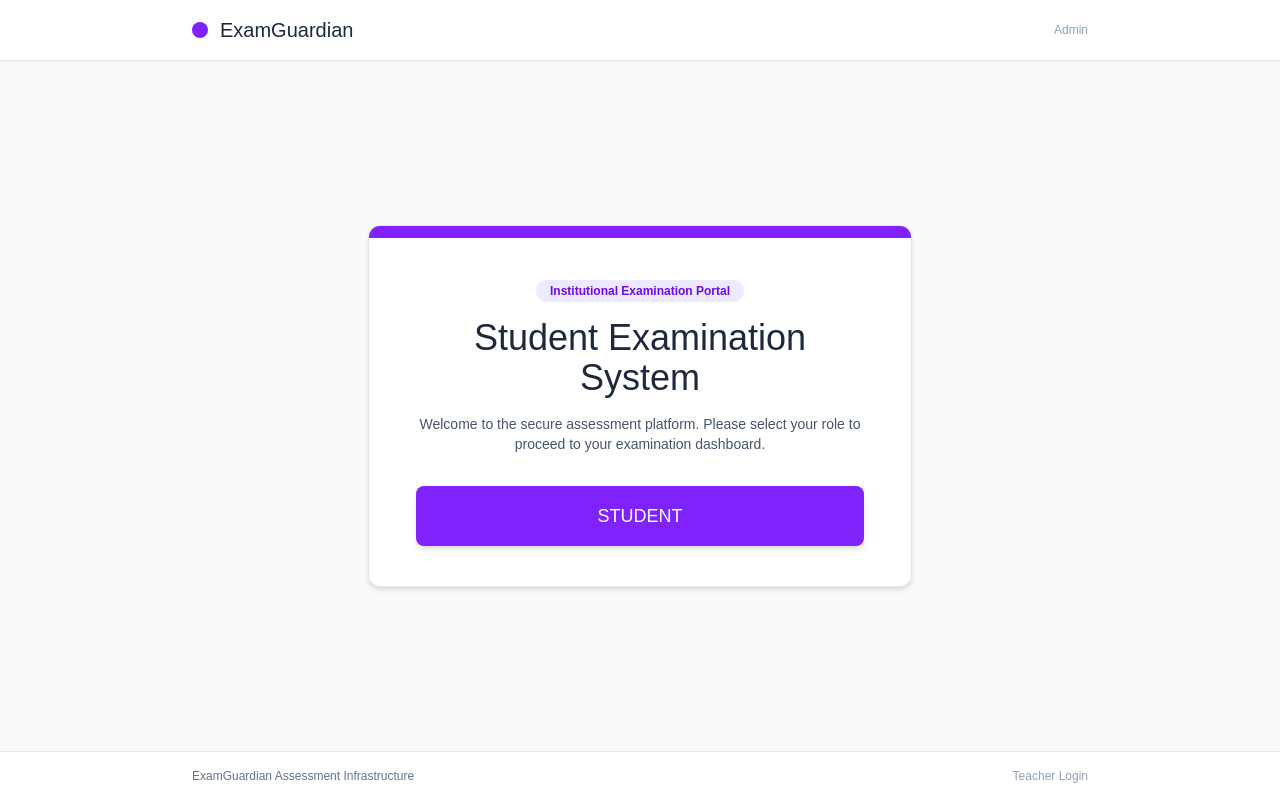
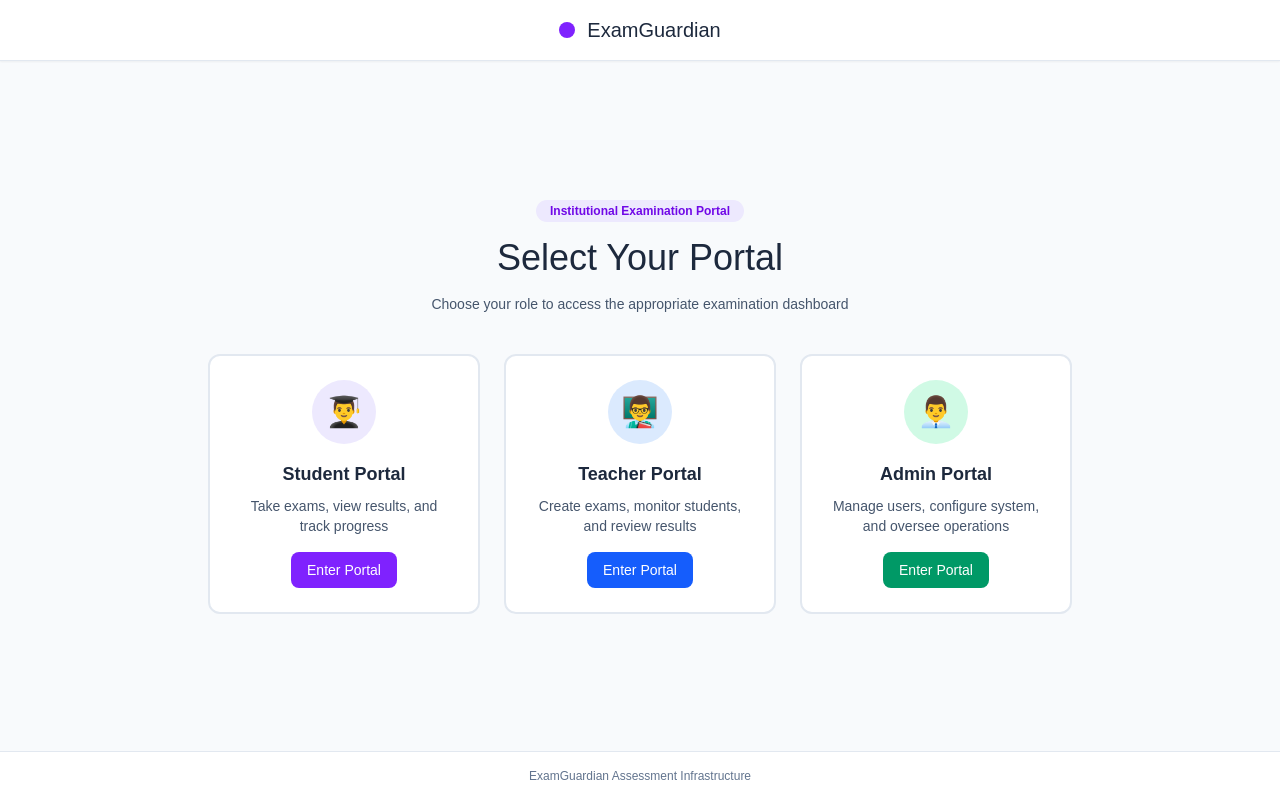
Before and after one commit to JTSHAOKAHN/student-monitoring-system, a Next.js app in the folder frontend/: page / in a window 1280 px wide. Built offline with nearby package versions, Linux system fonts and the light colour scheme.

Commit message:
Create landing page with separate portal links for teacher, student, and admin

```diff
--- a/frontend/src/app/page.tsx
+++ b/frontend/src/app/page.tsx
@@ -3,62 +3,79 @@ import Link from "next/link";
 export default function Home() {
   return (
     <main className="relative flex min-h-screen flex-col justify-between bg-slate-50 text-slate-800">
-      {/* Top Header Navigation with Subtle Top-Right Admin Link */}
+      {/* Header */}
       <header className="border-b border-slate-200 bg-white px-6 py-4 shadow-xs">
-        <div className="mx-auto flex max-w-4xl items-center justify-between">
+        <div className="mx-auto flex max-w-4xl items-center justify-center">
           <div className="flex items-center gap-3">
             <div className="h-4 w-4 rounded-full bg-violet-600" />
             <span className="text-xl font-normal text-slate-800">ExamGuardian</span>
           </div>
-          <Link
-            href="/admin/login"
-            className="text-xs font-medium text-slate-400 transition hover:text-slate-600"
-          >
-            Admin
-          </Link>
         </div>
       </header>
 
-      {/* Main Centered Content Card Area */}
-      <section className="mx-auto flex w-full max-w-xl flex-1 flex-col justify-center px-4 py-12">
-        <div className="overflow-hidden rounded-xl border border-slate-200 bg-white shadow-md">
-          {/* Google Forms Top Accent Ribbon */}
-          <div className="h-3 bg-violet-600" />
-          <div className="p-8 text-center sm:p-10">
-            <span className="rounded-full bg-violet-100 px-3.5 py-1 text-xs font-semibold text-violet-700">
-              Institutional Examination Portal
-            </span>
+      {/* Main Content - Portal Selection */}
+      <section className="mx-auto flex w-full max-w-4xl flex-1 flex-col justify-center px-4 py-12">
+        <div className="text-center mb-10">
+          <span className="rounded-full bg-violet-100 px-3.5 py-1 text-xs font-semibold text-violet-700">
+            Institutional Examination Portal
+          </span>
+          <h1 className="mt-4 text-3xl font-normal text-slate-800 sm:text-4xl">
+            Select Your Portal
+          </h1>
+          <p className="mt-4 text-sm text-slate-600">
+            Choose your role to access the appropriate examination dashboard
+          </p>
+        </div>
 
-            <h1 className="mt-4 text-3xl font-normal text-slate-800 sm:text-4xl">
-              Student Examination System
-            </h1>
+        <div className="grid gap-6 sm:grid-cols-3">
+          {/* Student Portal Card */}
+          <Link href="/student/login" className="group">
+            <div className="flex h-full flex-col items-center rounded-xl border-2 border-slate-200 bg-white p-6 text-center transition-all hover:border-violet-400 hover:shadow-lg">
+              <div className="mb-4 flex h-16 w-16 items-center justify-center rounded-full bg-violet-100 text-3xl group-hover:bg-violet-200 transition">
+                👨‍🎓
+              </div>
+              <h2 className="text-lg font-semibold text-slate-800">Student Portal</h2>
+              <p className="mt-2 text-sm text-slate-600">Take exams, view results, and track progress</p>
+              <div className="mt-4 rounded-lg bg-violet-600 px-4 py-2 text-sm font-medium text-white group-hover:bg-violet-700 transition">
+                Enter Portal
+              </div>
+            </div>
+          </Link>
 
-            <p className="mt-4 text-sm text-slate-600">
-              Welcome to the secure assessment platform. Please select your role to proceed to your examination dashboard.
-            </p>
+          {/* Teacher Portal Card */}
+          <Link href="/auth?role=teacher" className="group">
+            <div className="flex h-full flex-col items-center rounded-xl border-2 border-slate-200 bg-white p-6 text-center transition-all hover:border-blue-400 hover:shadow-lg">
+              <div className="mb-4 flex h-16 w-16 items-center justify-center rounded-full bg-blue-100 text-3xl group-hover:bg-blue-200 transition">
+                👨‍🏫
+              </div>
+              <h2 className="text-lg font-semibold text-slate-800">Teacher Portal</h2>
+              <p className="mt-2 text-sm text-slate-600">Create exams, monitor students, and review results</p>
+              <div className="mt-4 rounded-lg bg-blue-600 px-4 py-2 text-sm font-medium text-white group-hover:bg-blue-700 transition">
+                Enter Portal
+              </div>
+            </div>
+          </Link>
 
-            <div className="mt-8 flex justify-center">
-              <Link
-                href="/student/login"
-                className="w-full max-w-md rounded-lg bg-violet-600 px-8 py-4 text-center text-lg font-medium text-white shadow-md transition hover:bg-violet-700 active:scale-[0.99]"
-              >
-                STUDENT
-              </Link>
+          {/* Admin Portal Card */}
+          <Link href="/admin/login" className="group">
+            <div className="flex h-full flex-col items-center rounded-xl border-2 border-slate-200 bg-white p-6 text-center transition-all hover:border-emerald-400 hover:shadow-lg">
+              <div className="mb-4 flex h-16 w-16 items-center justify-center rounded-full bg-emerald-100 text-3xl group-hover:bg-emerald-200 transition">
+                👨‍💼
+              </div>
+              <h2 className="text-lg font-semibold text-slate-800">Admin Portal</h2>
+              <p className="mt-2 text-sm text-slate-600">Manage users, configure system, and oversee operations</p>
+              <div className="mt-4 rounded-lg bg-emerald-600 px-4 py-2 text-sm font-medium text-white group-hover:bg-emerald-700 transition">
+                Enter Portal
+              </div>
             </div>
-          </div>
+          </Link>
         </div>
       </section>
 
-      {/* Footer with Subtle Bottom-Right Teacher Login Link */}
+      {/* Footer */}
       <footer className="border-t border-slate-200 bg-white px-6 py-4">
-        <div className="mx-auto flex max-w-4xl items-center justify-between text-xs text-slate-500">
+        <div className="mx-auto flex max-w-4xl items-center justify-center text-xs text-slate-500">
           <span>ExamGuardian Assessment Infrastructure</span>
-          <Link
-            href="/auth?role=teacher"
-            className="font-medium text-slate-400 transition hover:text-slate-700 hover:underline"
-          >
-            Teacher Login
-          </Link>
         </div>
       </footer>
     </main>
```
